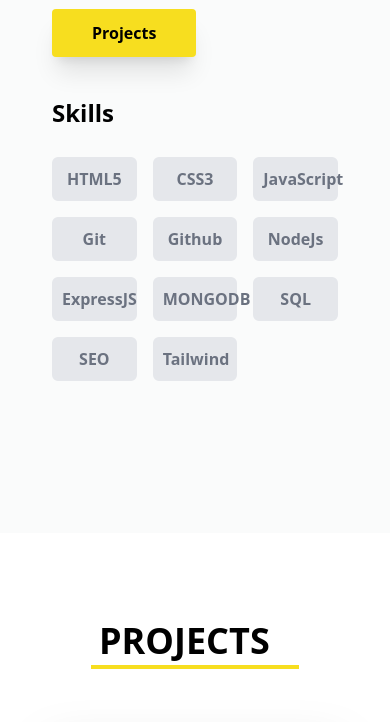
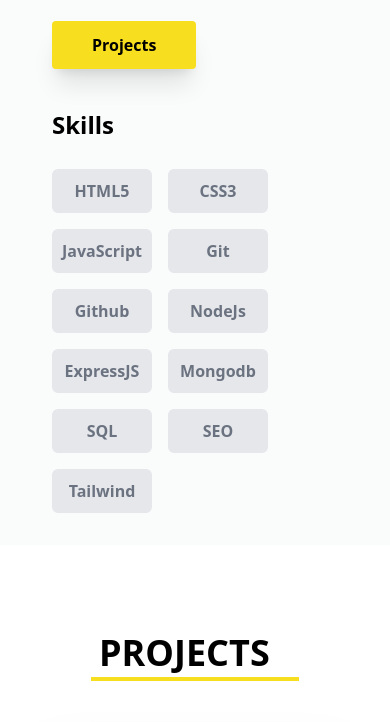
Before and after one commit to Sumukha-Nagaraj-Sureban/Sumukha_Sureban, a website: page src/index.html in a window 390 px wide. Shown: the part 1943-2665 px from the top of the page. Drawn offline with nearby package versions, Linux system fonts and the light colour scheme; files that its build step writes are made by us from their sources; grey boxes are pictures that could not be loaded.

Commit message:
made build modifiocations

```diff
--- a/package.json
+++ b/package.json
@@ -4,11 +4,13 @@
   "description": "I am Sumukha Sureban aspiring Software Engineer and Student",
   "main": "index.js",
   "scripts": {
-    "test": "echo \"Error: no test specified\" && exit 1"
+    "build": "postcss css/style.css -o build/style.css"
   },
   "author": "Sumukha Sureban",
   "license": "ISC",
   "devDependencies": {
-    "tailwindcss": "^3.4.1"
+    "tailwindcss": "^3.4.1",
+    "autoprefixer": "^10.2.5",
+    "postcss-cli": "^8.3.1"
   }
 }
--- a/src/index.html
+++ b/src/index.html
@@ -6,6 +6,7 @@
   <title>Sumukha Sureban</title>
   <link rel="shortcut icon" href="./assets/favicon.png" type="image/x-icon">
   <link href="./output.css" rel="stylesheet">
+  <link rel="stylesheet" href="../build.css">
   <link rel="stylesheet" href="https://cdnjs.cloudflare.com/ajax/libs/font-awesome/6.5.1/css/all.min.css" integrity="sha512-DTOQO9RWCH3ppGqcWaEA1BIZOC6xxalwEsw9c2QQeAIftl+Vegovlnee1c9QX4TctnWMn13TZye+giMm8e2LwA==" crossorigin="anonymous" referrerpolicy="no-referrer" />
   <script type="module" src="https://unpkg.com/ionicons@5.5.2/dist/ionicons/ionicons.esm.js"></script>
   <script nomodule src="https://unpkg.com/ionicons@5.5.2/dist/ionicons/ionicons.js"></script>
@@ -69,10 +70,10 @@
             ABOUT ME
             <span class="absolute inset-x-0 bottom-0 h-1 bg-secondary after:content-[''] after:absolute after:inset-x-0 after:h-0.5"></span>
         </h2>
-        <p class="text-center text-gray-600 mt-10 lg:text-lg font-medium">Here you will find more information about me, what I do, and my current skills mostly in terms of programming and technology</p>
+        <p class="text-center text-gray-600 mt-10 leading-7 tracking-wide lg:text-lg font-medium">Here you will find more information about me, what I do, and my current skills mostly in terms of programming and technology</p>
     </section>
 
-    <main class="bg-main p-6 w-[100%]">
+    <main class="bg-main p-6 w-[100%] flex justify-center items-center">
         <section class="bg-main mt-24 flex flex-col justify-center items-start p-4 gap-10 m-3 lg:flex-row lg:m-24">
             <div class="flex flex-col gap-6 justify-between items-start w-full h-auto lg:w-1/2">
                 <h2 class="text-2xl font-bold">Get to know me!</h2>
@@ -83,18 +84,18 @@
             </div>
             <div class="flex flex-col justify-start items-start gap-7 w-full h-96 lg:w-1/2">
                 <h2 class="text-2xl font-bold">Skills</h2>
-                <div class="grid grid-rows-2 grid-cols-3 gap-4 lg:grid-cols-5">
-                    <span class="text-center border-2 p-2 w-auto text-gray-500 font-semibold bg-gray-200 rounded-md">HTML5</span>
-                    <span class="text-center border-2 p-2 w-auto text-gray-500 font-semibold bg-gray-200 rounded-md">CSS3</span>
-                    <span class="text-center border-2 p-2 w-auto text-gray-500 font-semibold bg-gray-200 rounded-md">JavaScript</span>
-                    <span class="text-center border-2 p-2 w-auto text-gray-500 font-semibold bg-gray-200 rounded-md">Git</span>
-                    <span class="text-center border-2 p-2 w-auto text-gray-500 font-semibold bg-gray-200 rounded-md">Github</span>
-                    <span class="text-center border-2 p-2 w-auto text-gray-500 font-semibold bg-gray-200 rounded-md">NodeJs</span>
-                    <span class="text-center border-2 p-2 w-auto text-gray-500 font-semibold bg-gray-200 rounded-md">ExpressJS</span>
-                    <span class="text-center border-2 p-2 w-auto text-gray-500 font-semibold bg-gray-200 rounded-md">MONGODB</span>
-                    <span class="text-center border-2 p-2 w-auto text-gray-500 font-semibold bg-gray-200 rounded-md">SQL</span>
-                    <span class="text-center border-2 p-2 w-auto text-gray-500 font-semibold bg-gray-200 rounded-md">SEO</span>
-                    <span class="text-center border-2 p-2 w-auto text-gray-500 font-semibold bg-gray-200 rounded-md">Tailwind</span>
+                <div class="grid grid-cols-2 sm:grid-cols-3 md:grid-cols-4 lg:grid-cols-5 gap-4">
+                    <span class="border-2 p-2 text-gray-500 font-semibold bg-gray-200 rounded-md text-center">HTML5</span>
+                    <span class="border-2 p-2 text-gray-500 font-semibold bg-gray-200 rounded-md text-center">CSS3</span>
+                    <span class="border-2 p-2 text-gray-500 font-semibold bg-gray-200 rounded-md text-center">JavaScript</span>
+                    <span class="border-2 p-2 text-gray-500 font-semibold bg-gray-200 rounded-md text-center">Git</span>
+                    <span class="border-2 p-2 text-gray-500 font-semibold bg-gray-200 rounded-md text-center">Github</span>
+                    <span class="border-2 p-2 text-gray-500 font-semibold bg-gray-200 rounded-md text-center">NodeJs</span>
+                    <span class="border-2 p-2 text-gray-500 font-semibold bg-gray-200 rounded-md text-center">ExpressJS</span>
+                    <span class="border-2 p-2 text-gray-500 font-semibold bg-gray-200 rounded-md text-center">Mongodb</span>
+                    <span class="border-2 p-2 text-gray-500 font-semibold bg-gray-200 rounded-md text-center">SQL</span>
+                    <span class="border-2 p-2 text-gray-500 font-semibold bg-gray-200 rounded-md text-center">SEO</span>
+                    <span class="border-2 p-2 text-gray-500 font-semibold bg-gray-200 rounded-md text-center">Tailwind</span>
                 </div>
             </div>
         </section>
@@ -175,7 +176,7 @@
 
         <footer class="p-20 bg-primary w-full h-full mt-40 flex flex-col gap-10 lg:flex-row">
             <div class="flex flex-col gap-8">
-                <h1 class="text-white text-2xl font-bold text-left">SUMKUHA SUREBAN</h1>
+                <h1 class="text-white text-xl font-bold text-left lg:text-2xl">SUMUKHA SUREBAN</h1>
                 <p class=" text-white text-x w-full leading-7 tracking-wide lg:w-2/4">A Frontend focused Web Developer building the Frontend of Websites and Web Applications that leads to the success of the overall product</p>
             </div>
 
```
Also changed, not shown: README.md, build.css (deleted), src/output.css, 1 other file.
